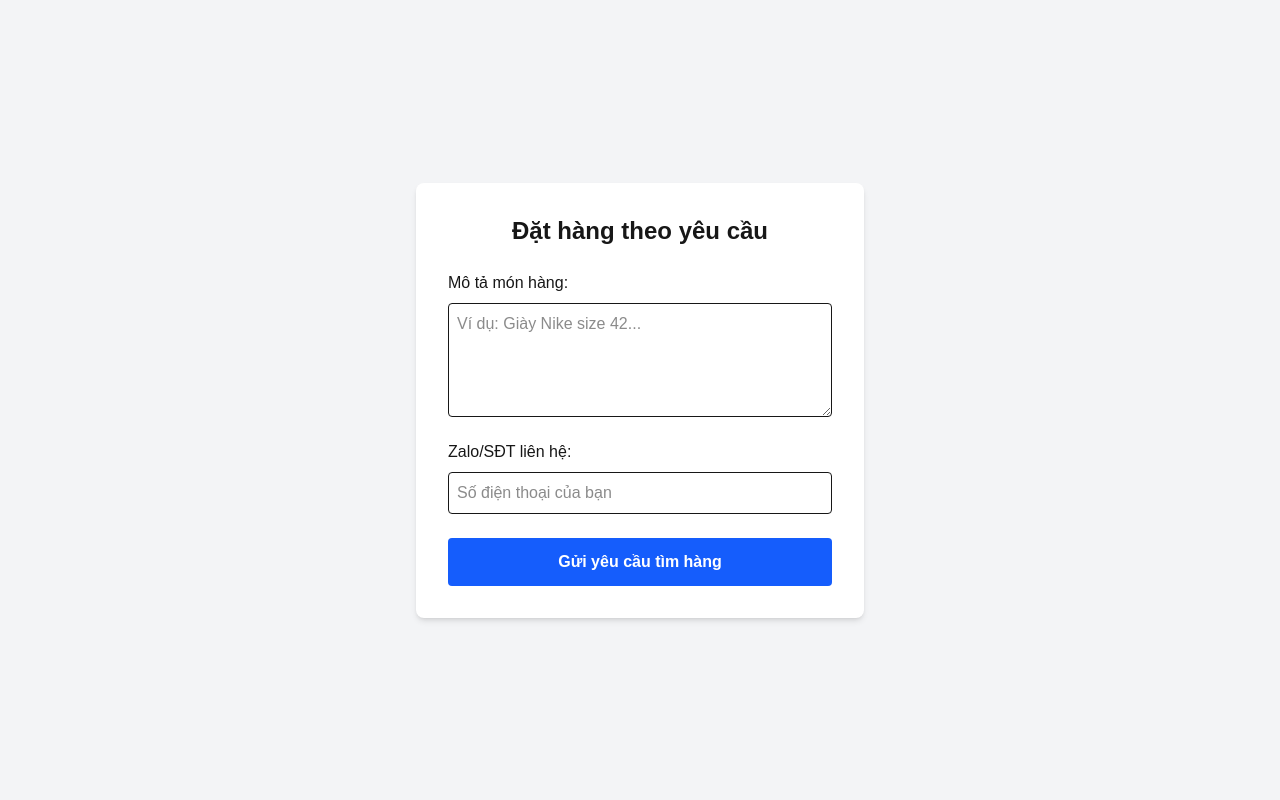
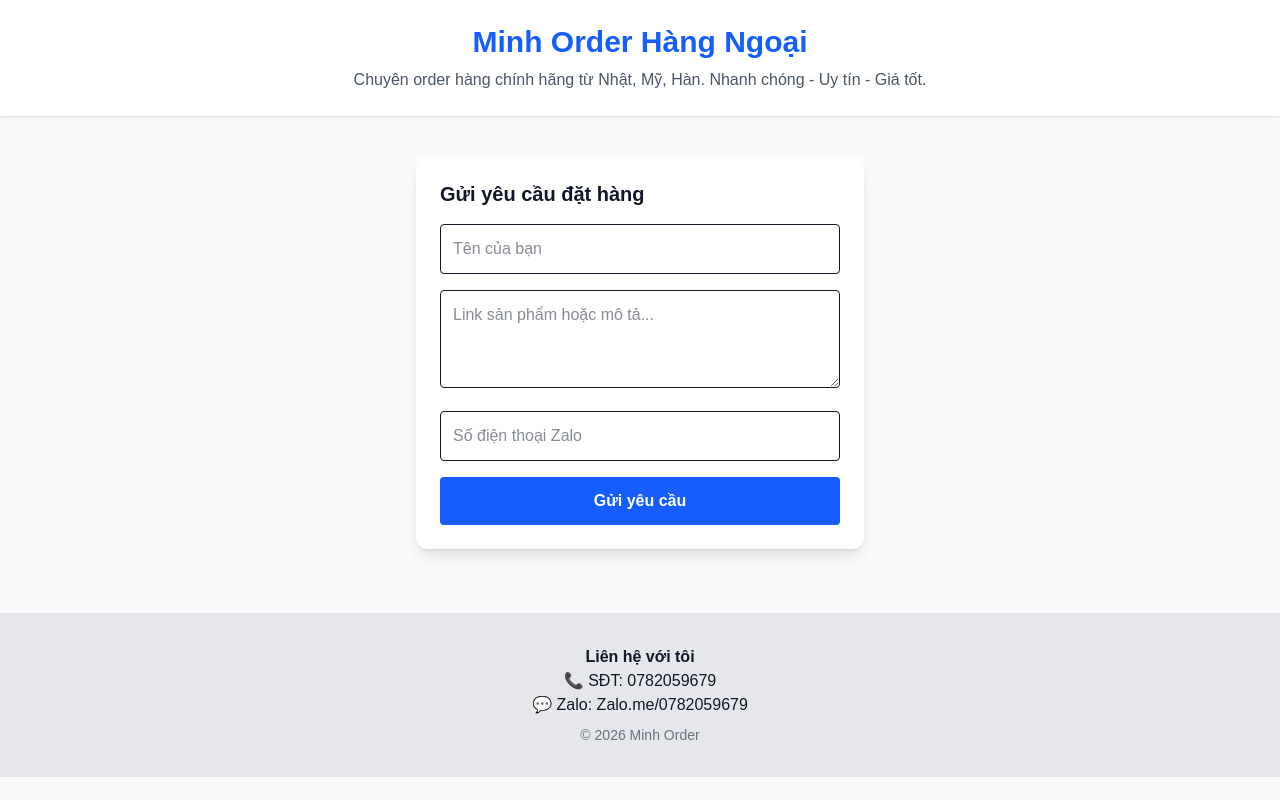
Before and after one commit to dotienminh6-svg/Cua-hang-cua-minh, a Next.js app: page / in a window 1280 px wide. Built offline with nearby package versions, Linux system fonts and the light colour scheme.

Commit message:
Cap nhat giao dien cua hang

```diff
--- a/app/page.tsx
+++ b/app/page.tsx
@@ -2,30 +2,34 @@
 import { useState } from 'react';
 
 export default function Home() {
-  const [loading, setLoading] = useState(false);
+  return (
+    <main className="min-h-screen bg-gray-50 text-gray-900">
+      {/* Phần giới thiệu */}
+      <header className="bg-white shadow-sm p-6 text-center">
+        <h1 className="text-3xl font-extrabold text-blue-600">Minh Order Hàng Ngoại</h1>
+        <p className="mt-2 text-gray-600">Chuyên order hàng chính hãng từ Nhật, Mỹ, Hàn. Nhanh chóng - Uy tín - Giá tốt.</p>
+      </header>
 
-  async function handleSubmit(e: React.FormEvent) {
-    e.preventDefault();
-    setLoading(true);
-    alert("Yêu cầu của bạn đã được ghi nhận! Tôi sẽ sớm liên hệ qua Zalo.");
-    setLoading(false);
-  }
+      {/* Phần Form đặt hàng */}
+      <section className="max-w-md mx-auto mt-10 p-6 bg-white rounded-xl shadow-lg">
+        <h2 className="text-xl font-bold mb-4">Gửi yêu cầu đặt hàng</h2>
+        <form className="space-y-4">
+          <input type="text" placeholder="Tên của bạn" className="w-full border p-3 rounded" required />
+          <textarea placeholder="Link sản phẩm hoặc mô tả..." className="w-full border p-3 rounded" rows={3} required></textarea>
+          <input type="text" placeholder="Số điện thoại Zalo" className="w-full border p-3 rounded" required />
+          <button className="w-full bg-blue-600 text-white p-3 rounded font-bold hover:bg-blue-700">
+            Gửi yêu cầu
+          </button>
+        </form>
+      </section>
 
-  return (
-    <main className="min-h-screen flex items-center justify-center bg-gray-100 p-4">
-      <form onSubmit={handleSubmit} className="bg-white p-8 rounded-lg shadow-md w-full max-w-md">
-        <h1 className="text-2xl font-bold mb-6 text-center">Đặt hàng theo yêu cầu</h1>
-
-        <label className="block mb-2 font-medium">Mô tả món hàng:</label>
-        <textarea required className="w-full border p-2 mb-4 rounded" rows={4} placeholder="Ví dụ: Giày Nike size 42..."></textarea>
-
-        <label className="block mb-2 font-medium">Zalo/SĐT liên hệ:</label>
-        <input required type="text" className="w-full border p-2 mb-6 rounded" placeholder="Số điện thoại của bạn" />
-
-        <button disabled={loading} className="w-full bg-blue-600 text-white p-3 rounded font-bold hover:bg-blue-700">
-          {loading ? "Đang gửi..." : "Gửi yêu cầu tìm hàng"}
-        </button>
-      </form>
+      {/* Phần thông tin liên hệ */}
+      <footer className="mt-16 py-8 text-center bg-gray-200">
+        <h3 className="font-bold">Liên hệ với tôi</h3>
+        <p>📞 SĐT: 0782059679</p>
+        <p>💬 Zalo: Zalo.me/0782059679</p>
+        <p className="mt-2 text-sm text-gray-500">© 2026 Minh Order</p>
+      </footer>
     </main>
   );
 }
```
